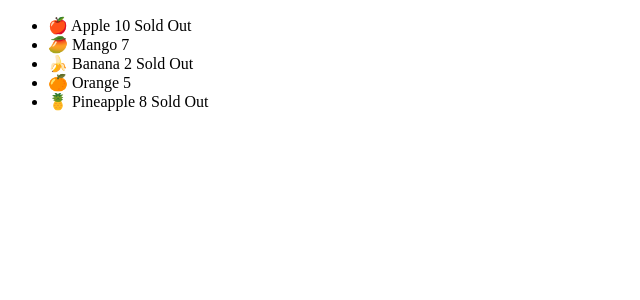
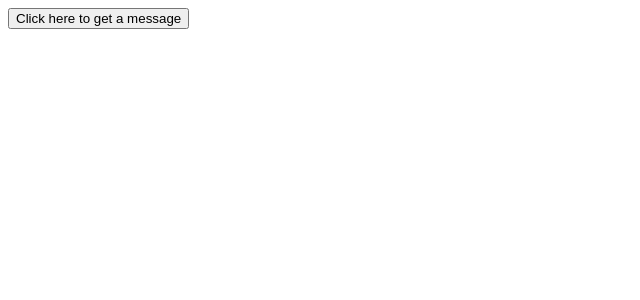
Before and after one commit to DarwinMelaya/Learnin-React, a React (Vite) app in the folder frontend/: page / in a window 1280 px wide. Shown: the top 300 px of the page, without its empty margins (0-640 px from the left). Built offline with nearby package versions, Linux system fonts and the light colour scheme.

Commit message:
Event Handling In React

```diff
--- a/frontend/src/App.jsx
+++ b/frontend/src/App.jsx
@@ -1,9 +1,9 @@
-import Fruits from "./components/Fruits";
+import Message from "./components/Message";
 
 function App() {
   return (
     <div className="App">
-      <Fruits />
+      <Message />
     </div>
   );
 }
--- /dev/null
+++ b/frontend/src/components/Message.tsx
@@ -0,0 +1,10 @@
+export default function Message() {
+  function handleClick() {
+    console.log("button clicked");
+  }
+  return (
+    <div>
+      <button onClick={handleClick}>Click here to get a message</button>
+    </div>
+  );
+}
```
